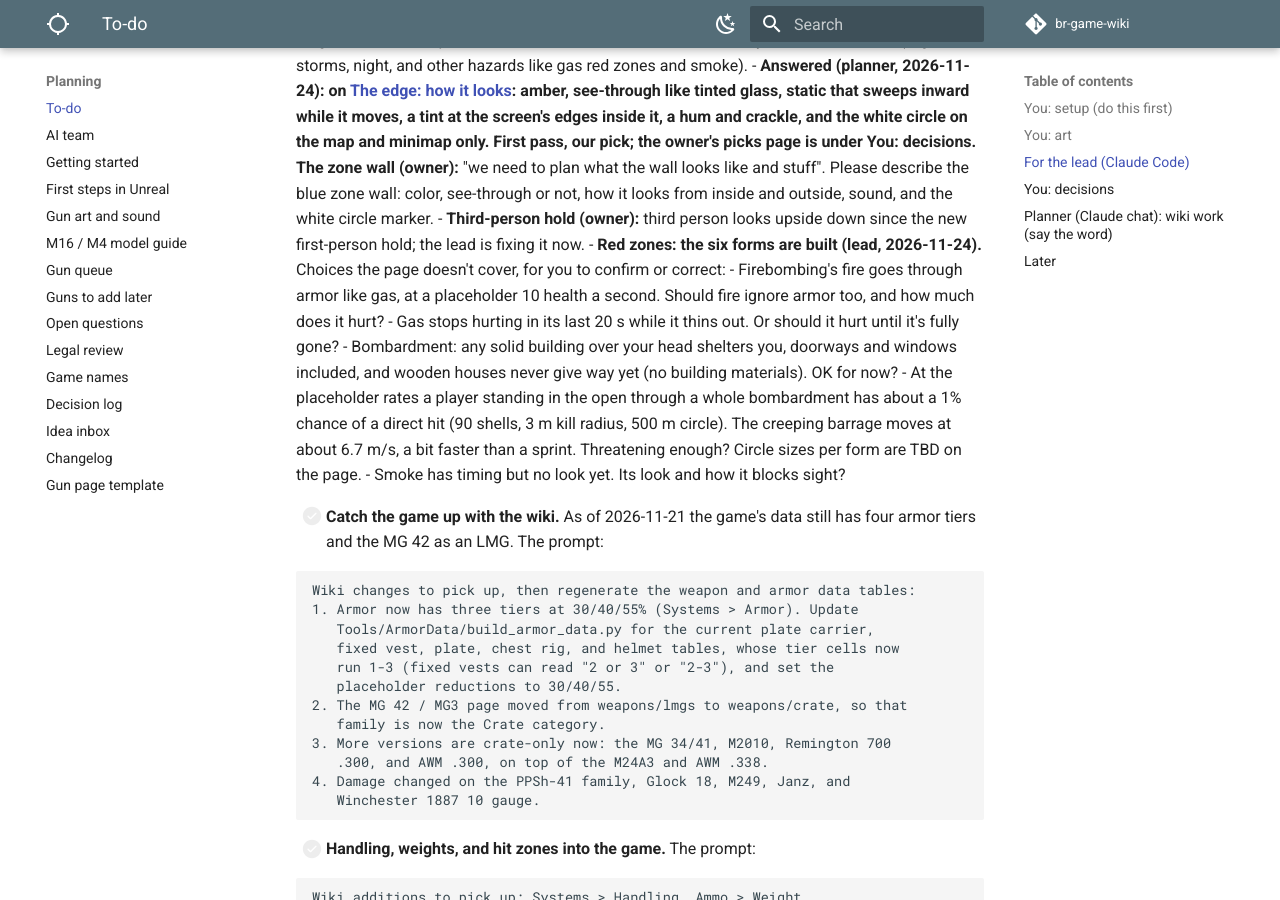
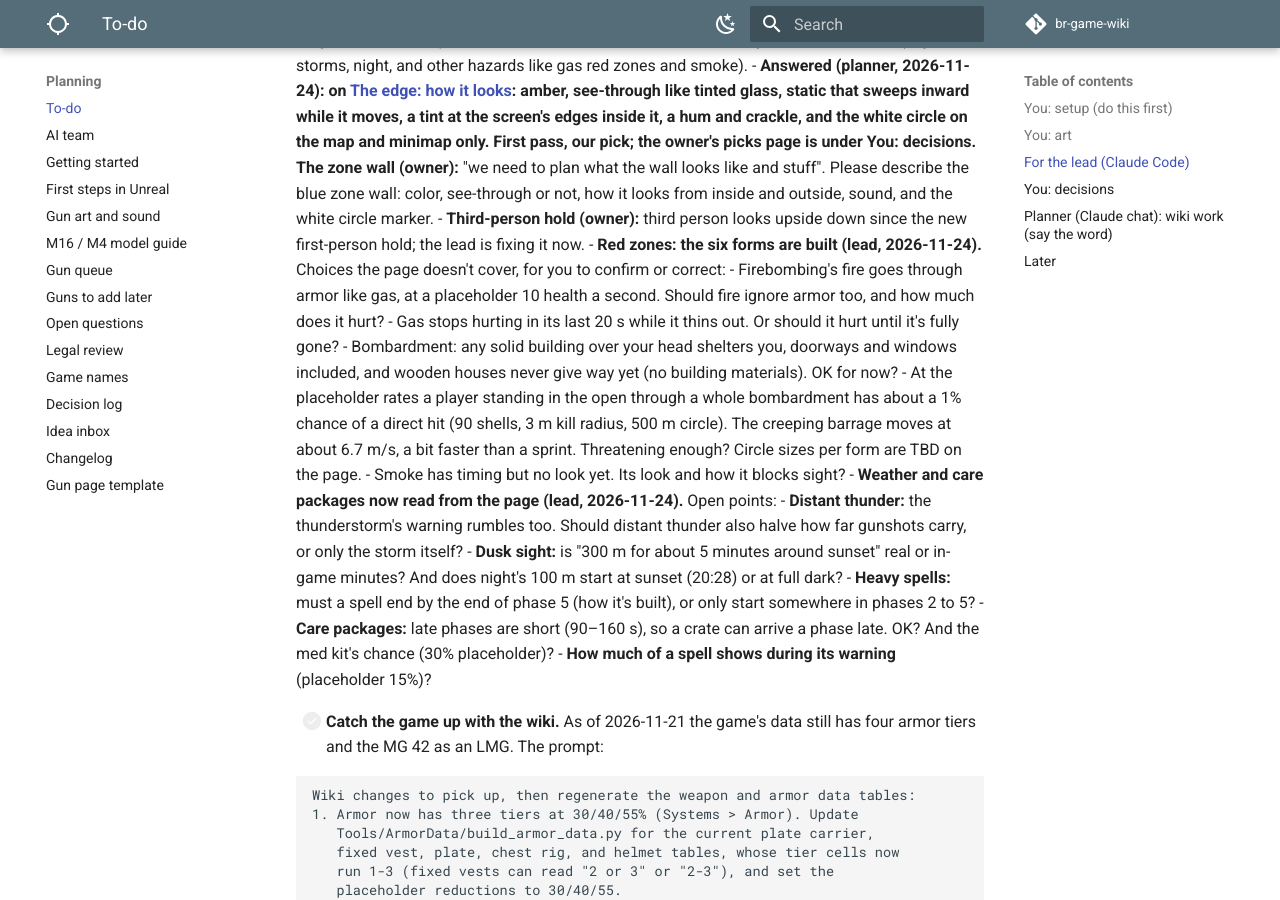
Before and after one commit to DerrickSpartan1/br-game-wiki, an MkDocs documentation site: the page built from docs/planning/to-do.md, in a window 1280 px wide and 900 px high, scrolled down 10892 px. Built offline with MkDocs 1.6.1 and Material for MkDocs 9.7.7, drawn with Linux system fonts in a browser that asks for light colours; comment, search, counter and statistics services are not loaded.

Commit message:
Planner questions: weather and care package details
Co-Authored-By: Claude Opus 5.5 <noreply@anthropic.com>

```diff
--- a/docs/planning/to-do.md
+++ b/docs/planning/to-do.md
@@ -148,6 +148,12 @@ When you tell the lead "check the planner's list," it works through this section
     - Bombardment: any solid building over your head shelters you, doorways and windows included, and wooden houses never give way yet (no building materials). OK for now?
     - At the placeholder rates a player standing in the open through a whole bombardment has about a 1% chance of a direct hit (90 shells, 3 m kill radius, 500 m circle). The creeping barrage moves at about 6.7 m/s, a bit faster than a sprint. Threatening enough? Circle sizes per form are TBD on the page.
     - Smoke has timing but no look yet. Its look and how it blocks sight?
+- **Weather and care packages now read from the page (lead, 2026-11-24).** Open points:
+    - **Distant thunder:** the thunderstorm's warning rumbles too. Should distant thunder also halve how far gunshots carry, or only the storm itself?
+    - **Dusk sight:** is "300 m for about 5 minutes around sunset" real or in-game minutes? And does night's 100 m start at sunset (20:28) or at full dark?
+    - **Heavy spells:** must a spell end by the end of phase 5 (how it's built), or only start somewhere in phases 2 to 5?
+    - **Care packages:** late phases are short (90–160 s), so a crate can arrive a phase late. OK? And the med kit's chance (30% placeholder)?
+    - **How much of a spell shows during its warning** (placeholder 15%)?
 
 
 - [ ] **Catch the game up with the wiki.** As of 2026-11-21 the game's data still has four armor tiers and the MG 42 as an LMG. The prompt:
```
